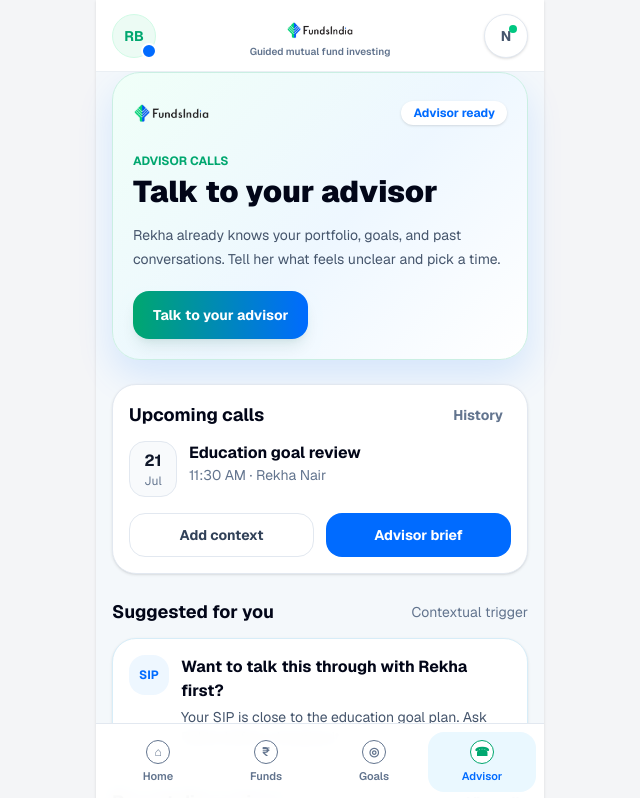
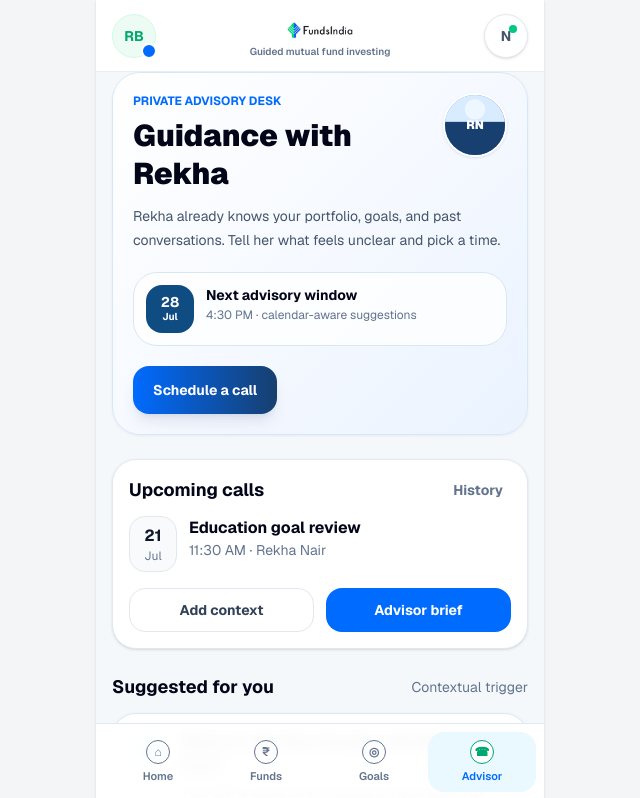
Before and after one commit to Zashaan/FundsIndiaB2CFeatures, a Next.js app: page /advisor-calls in a window 1280 px wide. Shown: the top 798 px of the page, without its empty margins (320-960 px from the left). Built offline with nearby package versions, Linux system fonts and the light colour scheme.

Commit message:
Differentiate advisor calls aesthetic

```diff
--- a/src/components/advisor/AdvisorCallsApp.tsx
+++ b/src/components/advisor/AdvisorCallsApp.tsx
@@ -1,6 +1,5 @@
 "use client";
 
-import Image from "next/image";
 import { useEffect, useMemo, useState } from "react";
 
 type Step = "home" | "category" | "context" | "time" | "confirm" | "history" | "detail" | "briefing";
@@ -145,10 +144,10 @@
 
   return (
     <div
-      className={`${sizeClass} shrink-0 overflow-hidden rounded-full border-2 border-white bg-[linear-gradient(135deg,#00c781,#006bff)] shadow-sm`}
+      className={`${sizeClass} shrink-0 overflow-hidden rounded-full border-2 border-white bg-[linear-gradient(135deg,#73b7ff,#173f6f)] shadow-sm shadow-blue-950/10`}
       aria-label={`${assignedAdvisor.name} photo`}
     >
-      <div className="flex h-full w-full items-center justify-center bg-[radial-gradient(circle_at_50%_24%,#e8fff6_0_18%,transparent_19%),linear-gradient(180deg,#dff7ff_0_44%,#12335f_45%)] text-xs font-black text-white">
+      <div className="flex h-full w-full items-center justify-center bg-[radial-gradient(circle_at_50%_24%,#edf7ff_0_18%,transparent_19%),linear-gradient(180deg,#d9ecff_0_44%,#173f6f_45%)] text-xs font-black text-white">
         {assignedAdvisor.initials}
       </div>
     </div>
@@ -158,16 +157,16 @@
 function AdvisorIdentityBlock({ compact = false }: { compact?: boolean }) {
   return (
     <section
-      className={`fi-card flex gap-3 rounded-3xl border border-[#c8eee1] bg-[linear-gradient(135deg,#f0fff8,#eef7ff)] shadow-sm ${
+      className={`fi-card flex gap-3 rounded-3xl border border-[#d8e7f5] bg-[linear-gradient(135deg,#ffffff_0%,#f4f8ff_62%,#eef5ff_100%)] shadow-sm ${
         compact ? "p-3" : "p-4"
       }`}
     >
       <AdvisorAvatar size={compact ? "sm" : "md"} />
       <div className="min-w-0">
-        <p className="text-xs font-bold uppercase tracking-normal text-[#00a76f]">Assigned advisor</p>
+        <p className="text-xs font-bold uppercase tracking-normal text-[#006bff]">Assigned advisor</p>
         <h2 className="font-bold text-slate-950">{assignedAdvisor.name}</h2>
         <p className="mt-1 text-sm leading-5 text-slate-600">
-          Rekha already has your full history — just tell her what&apos;s on your mind.
+          Rekha keeps your portfolio context, recent notes, and goals ready before you speak.
         </p>
       </div>
     </section>
@@ -197,13 +196,13 @@
           ‹
         </button>
         <div className="min-w-0">
-          <p className="text-xs font-bold uppercase tracking-normal text-[#00a76f]">{eyebrow}</p>
+          <p className="text-xs font-bold uppercase tracking-normal text-[#006bff]">{eyebrow}</p>
           <h1 className="text-2xl font-bold leading-tight text-slate-950">{title}</h1>
         </div>
       </div>
       {progress ? (
-        <div className="mt-4 h-1.5 overflow-hidden rounded-full bg-slate-200">
-          <div className="fi-progress h-full rounded-full bg-[linear-gradient(90deg,#00c781,#006bff)]" style={{ width: `${progress}%` }} />
+        <div className="mt-4 h-1.5 overflow-hidden rounded-full bg-[#dce8f6]">
+          <div className="fi-progress h-full rounded-full bg-[linear-gradient(90deg,#7ab7ff,#0f4c81)]" style={{ width: `${progress}%` }} />
         </div>
       ) : null}
     </>
@@ -212,15 +211,15 @@
 
 function BottomAction({ label, onClick, disabled = false }: { label: string; onClick: () => void; disabled?: boolean }) {
   return (
-    <div className="fi-bottom-sheet fixed inset-x-0 bottom-20 z-30 mx-auto w-full max-w-md border-t border-slate-200 bg-white/95 p-4 backdrop-blur">
+    <div className="fi-bottom-sheet fixed inset-x-0 bottom-20 z-30 mx-auto w-full max-w-md border-t border-[#d8e7f5] bg-white/95 p-4 backdrop-blur">
       <button
         type="button"
         onClick={onClick}
         disabled={disabled}
-        className={`fi-pressable h-12 w-full rounded-2xl text-sm font-bold shadow-lg shadow-emerald-900/10 ${
+        className={`fi-pressable h-12 w-full rounded-2xl text-sm font-bold shadow-lg shadow-blue-950/10 ${
           disabled
             ? "bg-slate-200 text-slate-400"
-            : "bg-[linear-gradient(90deg,#00a76f,#006bff)] text-white"
+            : "bg-[linear-gradient(90deg,#006bff,#173f6f)] text-white"
         }`}
       >
         {label}
@@ -332,7 +331,7 @@
             >
               <div className="flex items-center justify-between gap-3">
                 <p className="text-xs font-bold text-[#006bff]">{call.date}</p>
-                <span className="rounded-full bg-[#ecfff7] px-3 py-1 text-xs font-bold text-[#00a76f]">
+                <span className="rounded-full bg-[#eef5ff] px-3 py-1 text-xs font-bold text-[#0f4c81]">
                   {call.category}
                 </span>
               </div>
@@ -350,11 +349,11 @@
     return (
       <div className="fi-screen space-y-5 px-4 pb-28">
         <StepHeader eyebrow={`${selectedPastCall.date} · ${selectedPastCall.advisor}`} title={selectedPastCall.title} onBack={() => setStep("history")} />
-        <section className="fi-card rounded-3xl border border-[#bcebdc] bg-[linear-gradient(135deg,#f0fff8,#eef7ff)] p-4 shadow-sm">
+        <section className="fi-card rounded-3xl border border-[#d8e7f5] bg-[linear-gradient(135deg,#ffffff,#f3f8ff)] p-4 shadow-sm">
           <div className="flex items-center gap-3">
             <AdvisorAvatar size="sm" />
             <div>
-              <p className="text-xs font-bold uppercase tracking-normal text-[#00a76f]">AI summary</p>
+              <p className="text-xs font-bold uppercase tracking-normal text-[#006bff]">AI summary</p>
               <h2 className="font-bold text-slate-950">{selectedPastCall.category}</h2>
             </div>
           </div>
@@ -370,7 +369,7 @@
             <strong className="text-right text-sm text-slate-900">{selectedPastCall.action}</strong>
           </div>
         </section>
-        <button onClick={scheduleFollowUp} className="fi-pressable h-12 w-full rounded-2xl bg-[linear-gradient(90deg,#00a76f,#006bff)] text-sm font-bold text-white">
+        <button onClick={scheduleFollowUp} className="fi-pressable h-12 w-full rounded-2xl bg-[linear-gradient(90deg,#006bff,#173f6f)] text-sm font-bold text-white">
           Schedule follow-up
         </button>
       </div>
@@ -397,8 +396,8 @@
             ))}
           </div>
         </section>
-        <section className="fi-card rounded-3xl border border-[#bcebdc] bg-[linear-gradient(135deg,#f0fff8,#eef7ff)] p-4 shadow-sm">
-          <p className="text-xs font-bold uppercase tracking-normal text-[#00a76f]">This booking</p>
+        <section className="fi-card rounded-3xl border border-[#d8e7f5] bg-[linear-gradient(135deg,#ffffff,#f3f8ff)] p-4 shadow-sm">
+          <p className="text-xs font-bold uppercase tracking-normal text-[#006bff]">This booking</p>
           <h2 className="mt-1 font-bold text-slate-950">{advisorBrief.headline}</h2>
           <p className="mt-3 text-sm leading-6 text-slate-700">{advisorBrief.summary}</p>
           <p className="mt-3 text-sm leading-6 text-slate-600">{advisorBrief.context}</p>
@@ -458,7 +457,7 @@
 
         <section className="fi-card rounded-3xl border border-slate-200 bg-white p-4 shadow-sm">
           <div className="flex flex-wrap items-center gap-2">
-            <span className="rounded-full bg-[#ecfff7] px-3 py-2 text-xs font-bold text-[#00a76f]">
+            <span className="rounded-full bg-[#eef5ff] px-3 py-2 text-xs font-bold text-[#0f4c81]">
               {category.title}
             </span>
             <button
@@ -485,7 +484,7 @@
                   type="button"
                   onClick={() => chooseCategory(item.id)}
                   className={`fi-pressable rounded-2xl border px-3 py-3 text-left text-sm font-bold ${
-                    item.id === categoryId ? "border-[#00a76f] bg-[#ecfff7] text-[#00a76f]" : "border-slate-200 bg-slate-50 text-slate-700"
+                    item.id === categoryId ? "border-[#006bff] bg-[#eef5ff] text-[#0f4c81]" : "border-slate-200 bg-slate-50 text-slate-700"
                   }`}
                 >
                   {item.title}
@@ -505,7 +504,7 @@
           value={topicText}
           onChange={(event) => setTopicText(event.target.value)}
           placeholder={category.placeholder}
-          className="min-h-44 w-full resize-none rounded-3xl border border-slate-200 bg-white p-4 text-sm leading-6 text-slate-800 shadow-sm outline-none transition-colors duration-200 focus:border-[#00a76f]"
+          className="min-h-44 w-full resize-none rounded-3xl border border-slate-200 bg-white p-4 text-sm leading-6 text-slate-800 shadow-sm outline-none transition-colors duration-200 focus:border-[#006bff]"
         />
         {!topicIsValid ? <p className="text-sm font-semibold text-rose-600">Add a short note before continuing.</p> : null}
 
@@ -572,10 +571,10 @@
             <section className="fi-card rounded-3xl border border-slate-200 bg-white p-4 shadow-sm">
               <div className="flex items-center justify-between gap-3">
                 <div>
-                  <p className="text-xs font-bold uppercase tracking-normal text-[#00a76f]">AI suggested</p>
+                  <p className="text-xs font-bold uppercase tracking-normal text-[#006bff]">Calendar suggested</p>
                   <h2 className="font-bold text-slate-950">Recommended slots</h2>
                 </div>
-                <span className="rounded-full bg-[#ecfff7] px-3 py-1 text-xs font-bold text-[#00a76f]">
+                <span className="rounded-full bg-[#eef5ff] px-3 py-1 text-xs font-bold text-[#0f4c81]">
                   Synced
                 </span>
               </div>
@@ -630,7 +629,7 @@
                     type="button"
                     onClick={() => setManualDay(day)}
                     className={`fi-pressable min-h-16 min-w-20 rounded-2xl border px-3 text-sm font-bold ${
-                      manualDay === day ? "border-[#00a76f] bg-[#ecfff7] text-[#00a76f]" : "border-slate-200 bg-white text-slate-700"
+                      manualDay === day ? "border-[#006bff] bg-[#eef5ff] text-[#0f4c81]" : "border-slate-200 bg-white text-slate-700"
                     }`}
                   >
                     {day}
@@ -694,7 +693,7 @@
           <div className="flex gap-3">
             <AdvisorAvatar size="md" />
             <div className="min-w-0">
-              <p className="text-xs font-bold uppercase tracking-normal text-[#00a76f]">Call with</p>
+              <p className="text-xs font-bold uppercase tracking-normal text-[#006bff]">Call with</p>
               <h2 className="font-bold text-slate-950">{assignedAdvisor.name}</h2>
               <p className="text-sm text-slate-500">{selectedSlot.day}, {selectedSlot.date} · {selectedSlot.time}</p>
             </div>
@@ -727,11 +726,11 @@
             </div>
           </div>
         </section>
-        <section className="fi-card rounded-3xl border border-[#bcebdc] bg-[linear-gradient(135deg,#f0fff8,#eef7ff)] p-4 shadow-sm">
+        <section className="fi-card rounded-3xl border border-[#d8e7f5] bg-[linear-gradient(135deg,#ffffff,#f3f8ff)] p-4 shadow-sm">
           <p className="text-sm leading-6 text-slate-700">
             {assignedAdvisor.name} will review your notes and recent call history before the call.
           </p>
-          <p className="mt-2 text-sm font-semibold text-[#00a76f]">Calendar event added to your synced calendar.</p>
+          <p className="mt-2 text-sm font-semibold text-[#0f4c81]">Calendar event added to your synced calendar.</p>
         </section>
         <div className="grid grid-cols-2 gap-3">
           <button
@@ -755,7 +754,7 @@
             setBookingCommitted(true);
             setStep("home");
           }}
-          className="fi-pressable h-12 w-full rounded-2xl bg-[linear-gradient(90deg,#00a76f,#006bff)] text-sm font-bold text-white shadow-lg shadow-emerald-900/10"
+          className="fi-pressable h-12 w-full rounded-2xl bg-[linear-gradient(90deg,#006bff,#173f6f)] text-sm font-bold text-white shadow-lg shadow-blue-950/10"
         >
           Done
         </button>
@@ -765,24 +764,29 @@
 
   return (
     <div className="fi-screen space-y-6 px-4 pb-28">
-      <section className="fi-card fi-hero-glow overflow-hidden rounded-[28px] border border-[#caefe3] bg-[linear-gradient(135deg,#f0fff8_0%,#eef7ff_54%,#ffffff_100%)] p-5 shadow-sm">
-        <div className="flex items-center justify-between gap-3">
-          <Image
-            src="/fundsindia-logo.png"
-            alt="FundsIndia"
-            width={132}
-            height={69}
-            className="h-10 w-auto object-contain mix-blend-multiply"
-          />
-          <span className="rounded-full bg-white px-3 py-1 text-xs font-bold text-[#006bff] shadow-sm">Advisor ready</span>
+      <section className="fi-card overflow-hidden rounded-[28px] border border-[#d8e7f5] bg-[linear-gradient(135deg,#ffffff_0%,#f4f8ff_58%,#eaf3ff_100%)] p-5 shadow-sm shadow-blue-950/5">
+        <div className="flex items-start justify-between gap-4">
+          <div className="min-w-0">
+            <p className="text-xs font-bold uppercase tracking-normal text-[#006bff]">Private advisory desk</p>
+            <h1 className="mt-2 text-3xl font-black leading-tight text-slate-950">Guidance with Rekha</h1>
+          </div>
+          <AdvisorAvatar size="lg" />
         </div>
-        <p className="mt-5 text-xs font-bold uppercase tracking-normal text-[#00a76f]">Advisor calls</p>
-        <h1 className="mt-1 text-3xl font-black leading-tight text-slate-950">Talk to your advisor</h1>
         <p className="mt-3 text-sm leading-6 text-slate-600">
           Rekha already knows your portfolio, goals, and past conversations. Tell her what feels unclear and pick a time.
         </p>
-        <button onClick={() => setStep("category")} className="fi-pressable mt-5 h-12 rounded-2xl bg-[linear-gradient(90deg,#00a76f,#006bff)] px-5 text-sm font-bold text-white shadow-lg shadow-emerald-900/10">
-          Talk to your advisor
+        <div className="mt-5 grid grid-cols-[auto_1fr] gap-3 rounded-3xl border border-[#d8e7f5] bg-white/80 p-3">
+          <div className="flex h-12 w-12 flex-col items-center justify-center rounded-2xl bg-[#0f4c81] text-white">
+            <strong className="text-sm leading-none">28</strong>
+            <span className="text-[10px] font-bold">Jul</span>
+          </div>
+          <div className="min-w-0">
+            <p className="text-sm font-bold text-slate-950">Next advisory window</p>
+            <p className="text-xs leading-5 text-slate-500">4:30 PM · calendar-aware suggestions</p>
+          </div>
+        </div>
+        <button onClick={() => setStep("category")} className="fi-pressable mt-5 h-12 rounded-2xl bg-[linear-gradient(90deg,#006bff,#173f6f)] px-5 text-sm font-bold text-white shadow-lg shadow-blue-950/10">
+          Schedule a call
         </button>
       </section>
 
@@ -860,7 +864,7 @@
             >
               <div className="flex items-center justify-between gap-3">
                 <strong className="block text-slate-950">{call.title}</strong>
-                <span className="shrink-0 rounded-full bg-[#ecfff7] px-2 py-1 text-[11px] font-bold text-[#00a76f]">
+                <span className="shrink-0 rounded-full bg-[#eef5ff] px-2 py-1 text-[11px] font-bold text-[#0f4c81]">
                   {call.category}
                 </span>
               </div>
```
